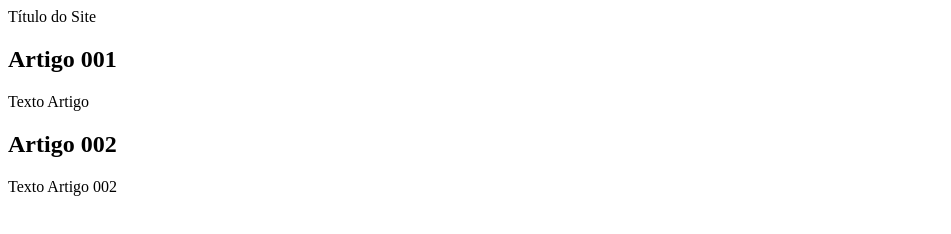
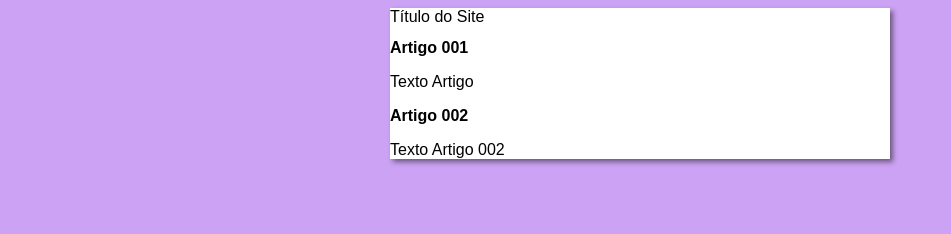
Before and after one commit to henryhgf1/projeto-site, a plain HTML site: page index.html in a window 1280 px wide. Shown: the whole page, without its empty margins (0-951 px from the left). Drawn offline with Linux system fonts and the light colour scheme.

Commit message:
iniciei o design

```diff
--- /dev/null
+++ b/estilos/style.css
@@ -0,0 +1,16 @@
+* {
+    font-family: Arial, Helvetica, sans-serif;
+    font-size: 16px;
+}
+
+body {
+    background-color: rgb(204, 162, 244);
+
+}
+
+main {
+    background-color: white;
+    width: 500px;
+    margin: auto;
+    box-shadow: 3px 3px 5px rgba(0, 0, 0, 0.476);
+}
--- a/index.html
+++ b/index.html
@@ -4,6 +4,7 @@
     <meta charset="UTF-8">
     <meta name="viewport" content="width=device-width, initial-scale=1.0">
     <title>Título do Site</title>
+    <link rel="stylesheet" href="estilos/style.css">
 </head>
 <body>
     <main>
```
